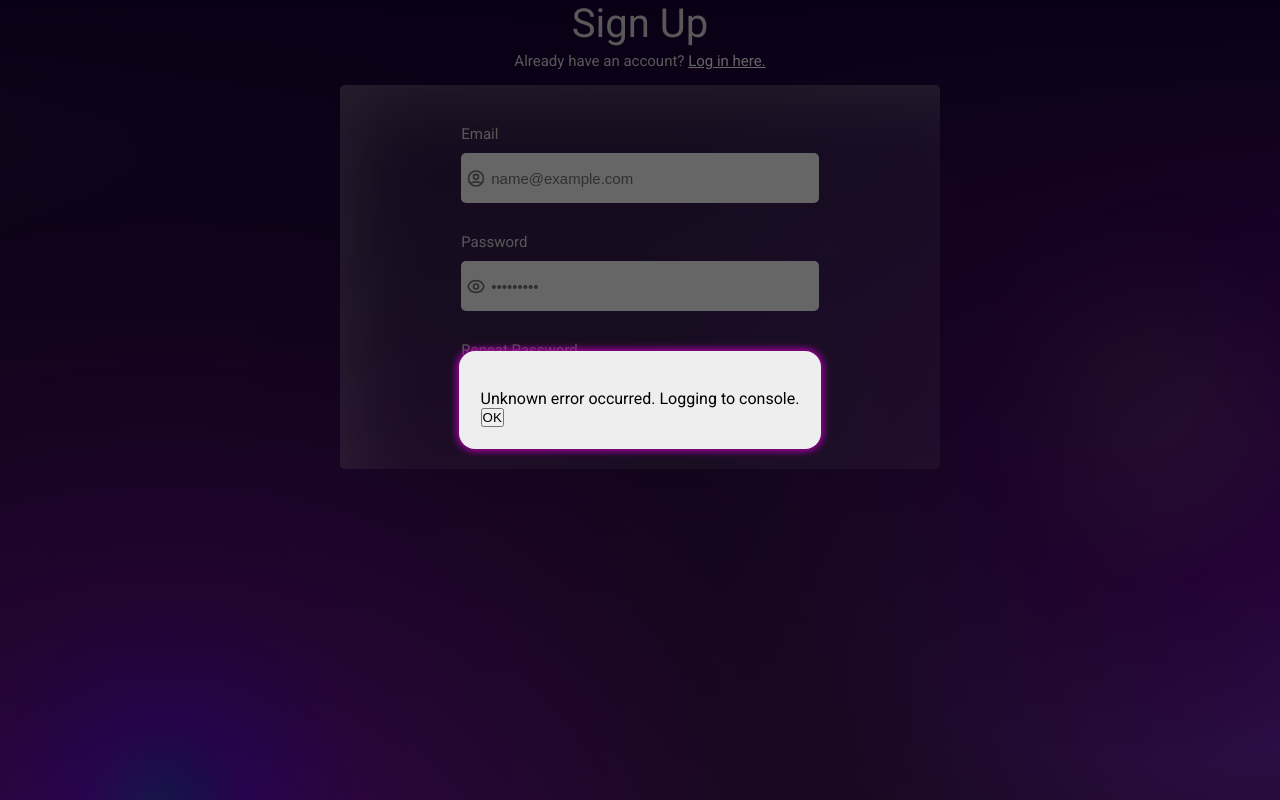
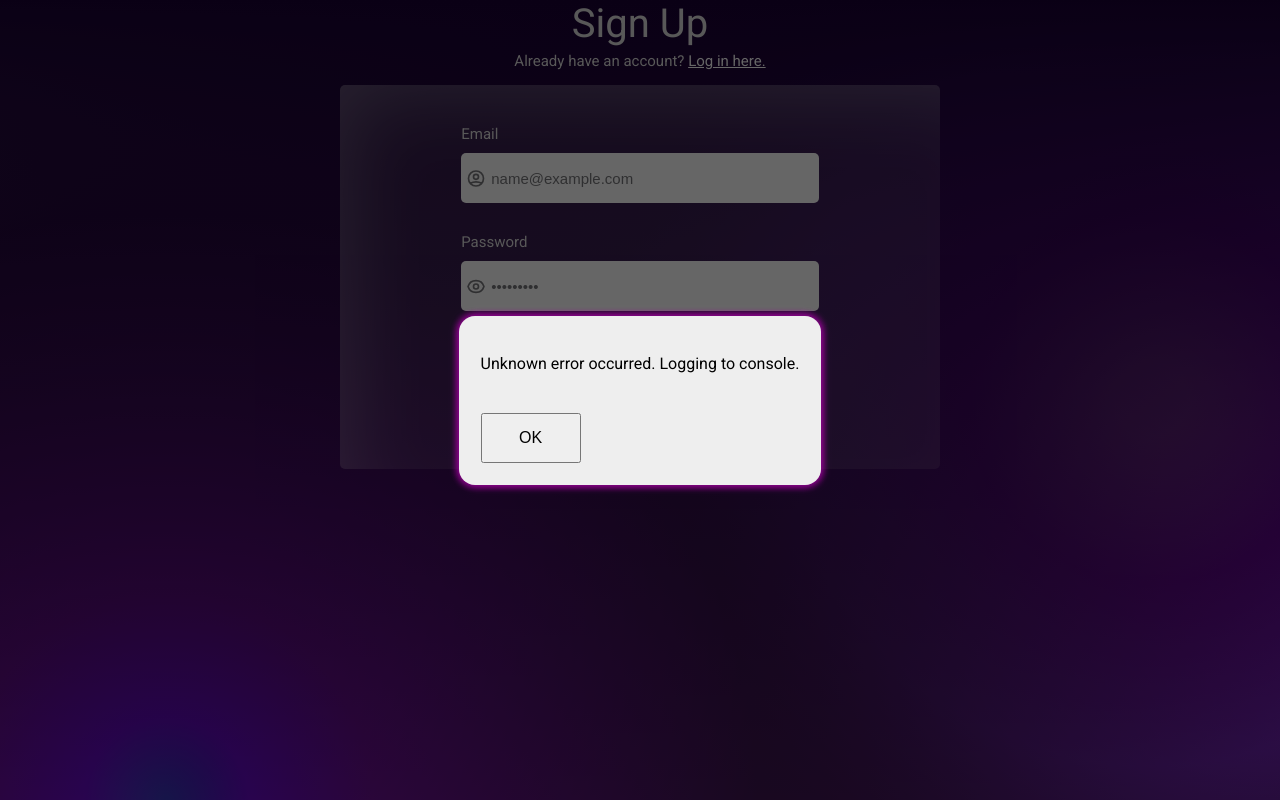
Before and after one commit to PiotrPiwonski/Reg-Log-User-Compendium_FE, a React (Create React App) app: page /sign-up in a window 1280 px wide. Both pictures are taken after typing "name@example.com", "Sample123", "Sample123" into the empty fields and a click on the button 793 px from the left and 394 px from the top of the page. Built offline with nearby package versions, Linux system fonts and the light colour scheme; no server answers.

Commit message:
refactor(TextInfoModal.tsx): bug fix

```diff
--- a/src/assets/global/main.css
+++ b/src/assets/global/main.css
@@ -19,7 +19,6 @@ body {
       transparent
     );
 }
-/*move TextInfoModal styles from main.css to TextInfoModal.module.cssst*/
 
 .section-title {
   margin-bottom: 0.5rem;
--- a/src/components/TextInfoModal/TextInfoModal.module.css
+++ b/src/components/TextInfoModal/TextInfoModal.module.css
@@ -38,5 +38,5 @@
   padding: 14px;
   margin: 40px auto 0 auto;
   font-size: 16px;
-    color: white;
+  color: black;
 }
--- a/src/components/TextInfoModal/TextInfoModal.tsx
+++ b/src/components/TextInfoModal/TextInfoModal.tsx
@@ -26,7 +26,7 @@ const TextInfoModal: React.FC<Props> = ({ modalVisible, modalText, linkPath, clo
               </button>
             </Link>
           ) : (
-            <button className={'styles.textModalButton'} onClick={closeModal}>
+            <button className={styles.textModalButton} onClick={closeModal}>
               OK
             </button>
           )}
```
Lines whose indentation alone changed are shown as unchanged.
